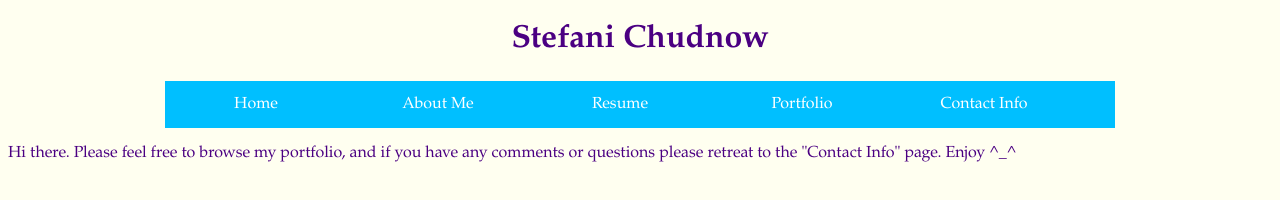
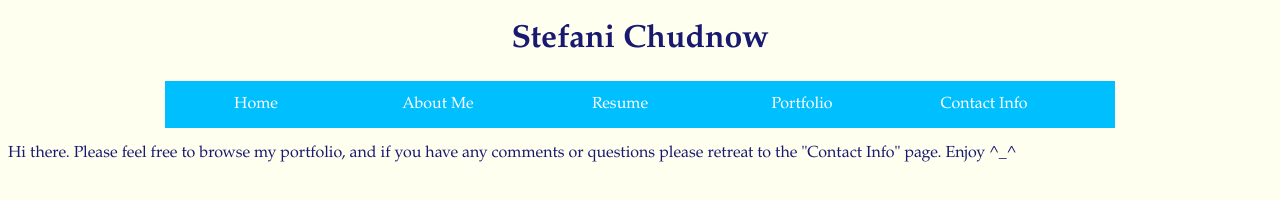
Before and after one commit to stefanichudnow/stefanichudnow.github.io, a plain HTML site: page index.html in a window 1280 px wide. Drawn offline with Linux system fonts and the light colour scheme.

Commit message:
Update style.css

```diff
--- a/style.css
+++ b/style.css
@@ -25,7 +25,7 @@ li a {
 }
 
 body {
-    color: Indigo;
+    color: MidnightBlue;
 }
 
 p {
```
